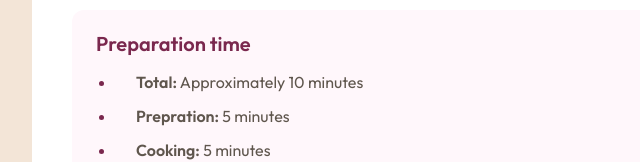
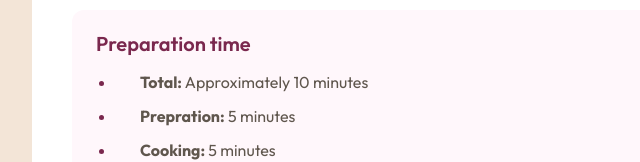
Before and after one commit to MarionCts/RecipePage, a plain HTML site: page index.html in a window 1280 px wide. Shown: the part 642-804 px from the top of the page, 240-880 px from the left. Drawn offline with Linux system fonts and the light colour scheme.

Commit message:
Update style.css

```diff
--- a/assets/css/style.css
+++ b/assets/css/style.css
@@ -23,7 +23,7 @@ html{
     --Fushia: rgba(122, 40, 78, 1);
 }
 
-/* TYPHTOGRAPHIES */
+/* FONTS */
 
 font-face{
     font-family: 'DM Sans', truetype;
@@ -35,7 +35,7 @@ font-face{
     src: url('assets/fonts/DMSans-Italic-VariableFont_opsz,wght.ttf');
 }
 
-/* MODIFICATIONS GENERALES */
+/* GENERAL */
 
 body{
     background-color: var(--ArrierePlan);
@@ -130,7 +130,7 @@ p, a, li, span, th, td{
 }
 
 .bold, td{
-    font-weight: 600;
+    font-weight: 700;
 
 }
 
@@ -162,7 +162,7 @@ ul, ol{
 }
 
 li{
-    padding-left: 2rem;
+    padding-left: 2.4rem;
 }
 
 li:not(:last-child){
@@ -172,6 +172,8 @@ li:not(:last-child){
 li::marker{
     color: var(--Chocolat);
     font-weight: 600;
+    font-size: 1.6rem;
+
 }
 
 section.preparation li::marker{
```
